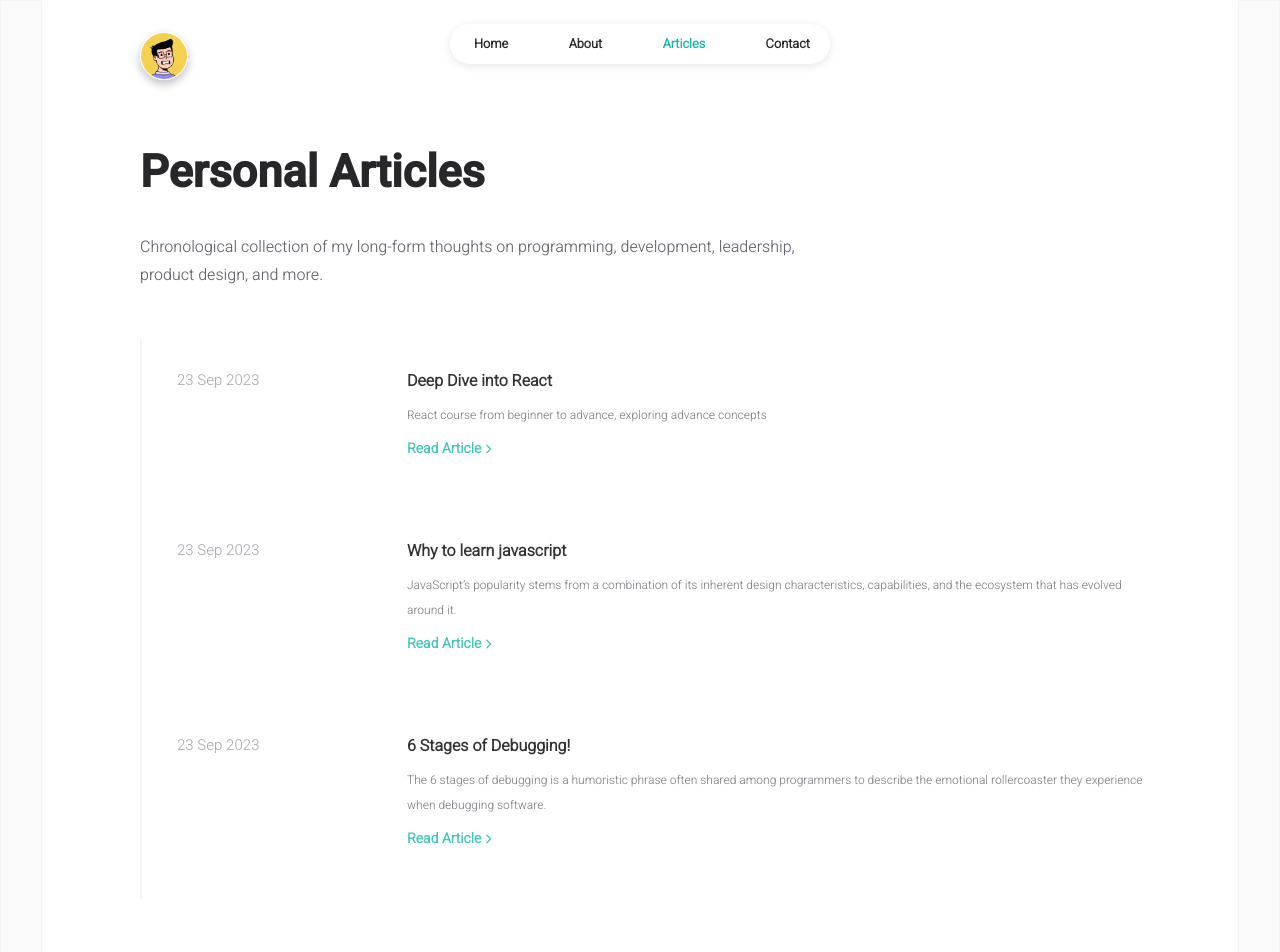
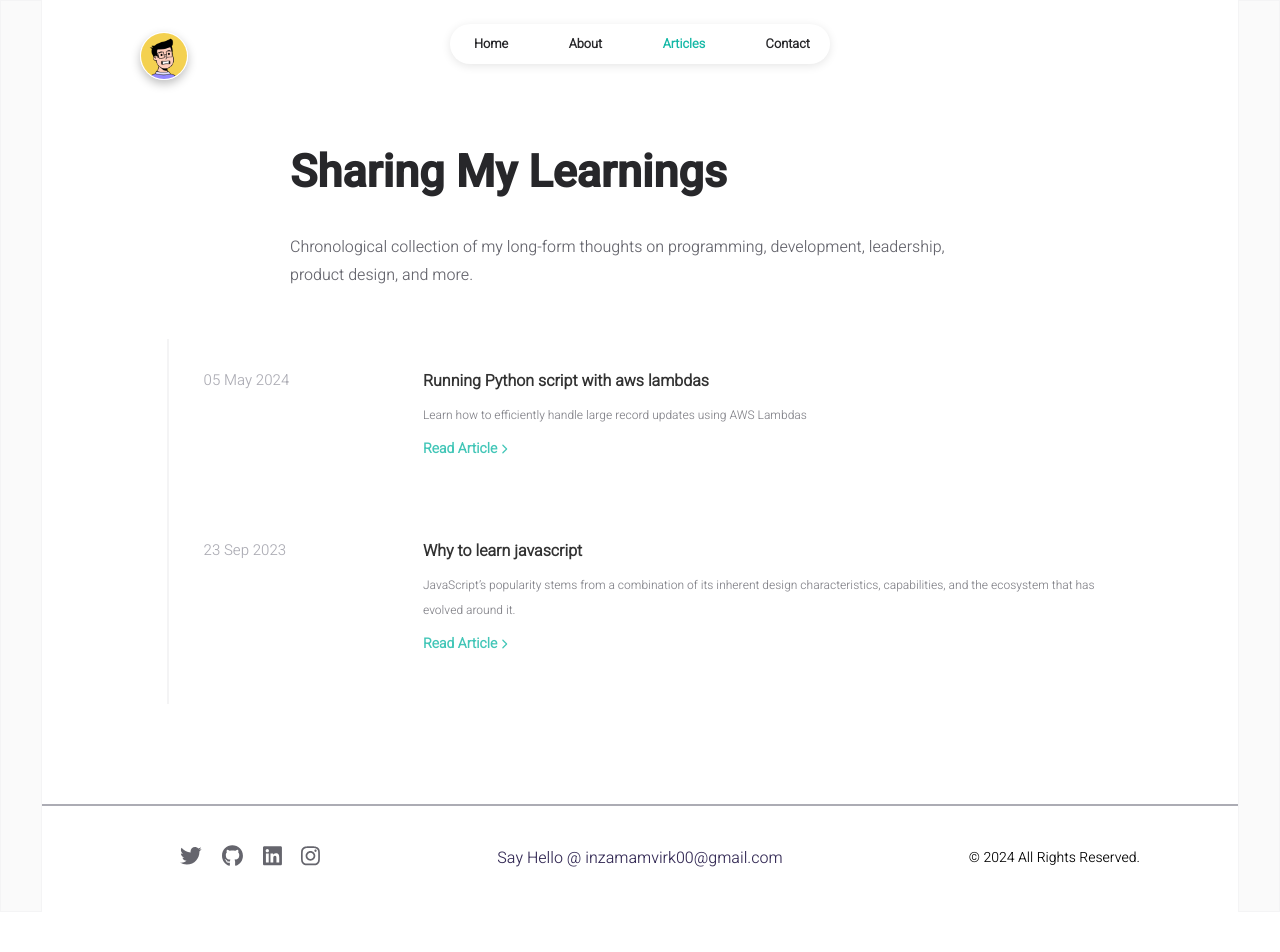
Before and after one commit to inzamam-virk/inzamam-virk.github.io, a React (Create React App) app: page /articles in a window 1280 px wide. Shown: the top 952 px of the page. After the commit the page ends 912 px from the top, so only its background shows below. Built offline with nearby package versions, Linux system fonts and the light colour scheme.

Commit message:
update articles section

```diff
--- a/src/components/articles/article.jsx
+++ b/src/components/articles/article.jsx
@@ -15,7 +15,7 @@ const Article = (props) => {
 					<div className="article-date">{date}</div>
 				</div>
 
-				<Link to={link}>
+				<a href={link} target="_blank" rel="noopener noreferrer">
                     <div className="article-right-side">
                         <div className="article-title">{title}</div>
                         <div className="article-description">{description}</div>
@@ -27,7 +27,7 @@ const Article = (props) => {
                             />
                         </div>
                     </div>
-				</Link>
+                </a>
 			</div>
 		</React.Fragment>
 	);
--- a/src/data/articles.js
+++ b/src/data/articles.js
@@ -3,16 +3,17 @@ import Content from "./articles/ContentPage";
 
 function article_1() {
 	return {
-		date: "23 Sep 2023",
-		title: "Deep Dive into React",
+		date: "05 May 2024",
+		title: "Running Python script with aws lambdas",
 		description:
-			"React course from beginner to advance, exploring advance concepts",
+			"Learn how to efficiently handle large record updates using AWS Lambdas",
 		keywords: [
-			"Deep Dive into React",
-			"Inzamam",
-			"InzamamVirk",
+			"python",
+			"script",
+			"aws lambda",
 			"Inzamam Virk",
 		],
+		link:'https://inzamamvirk.hashnode.dev/running-python-script-with-aws-lambdas',
 		style: `
 				.article-content {
 					display: flex;
@@ -24,10 +25,7 @@ function article_1() {
 					align-self: center;
 					outline: 2px solid red;
 				}
-				`,
-		body: (
-			<Content/>
-		),
+				`
 	};
 }
 
@@ -43,6 +41,7 @@ function article_2() {
 			"InzamamVirk",
 			"Inzamam Virk",
 		],
+		link:'',
 		style: `
 				.article-content {
 					display: flex;
@@ -54,50 +53,11 @@ function article_2() {
 					align-self: center;
 					outline: 2px solid red;
 				}
-				`,
-		body: (
-			<React.Fragment>
-				<div className="article-content">
-					<div className="paragraph">Coming soon! Be connected!</div>
-					{/* <img
-						src="https://picsum.photos/200/300"
-						alt="random"
-						className="randImage"
-					/> */}
-				</div>
-			</React.Fragment>
-		),
+				`
 	};
 }
 
-function article_3() {
-	return {
-		date: "23 Sep 2023",
-		title: "6 Stages of Debugging!",
-		description:
-			"The 6 stages of debugging is a humoristic phrase often shared among programmers to describe the emotional rollercoaster they experience when debugging software.",
-		style: ``,
-		keywords: [
-			"6 Stages of Debugging!",
-			"Inzamam",
-			"Inzamam V",
-			"Inzamam Virk",
-		],
-		body: (
-			<React.Fragment>
-				<div className="article-content">
-					<div className="paragraph">Coming soon! Be connected!</div>
-					{/* <img
-						src="https://picsum.photos/200/300"
-						alt="random"
-						className="randImage"
-					/> */}
-				</div>
-			</React.Fragment>
-		),
-	};
-}
 
-const myArticles = [article_1, article_2, article_3];
+const myArticles = [article_1, article_2];
 
 export default myArticles;
--- a/src/data/user.js
+++ b/src/data/user.js
@@ -32,7 +32,7 @@ const INFO = {
 	},
 
 	articles: {
-		title: "Personal Articles",
+		title: "Sharing My Learnings",
 		description:
 			"Chronological collection of my long-form thoughts on programming, development, leadership, product design, and more.",
 	},
--- a/src/pages/articles.jsx
+++ b/src/pages/articles.jsx
@@ -40,7 +40,7 @@ const Articles = () => {
 					</div>
 
 					<div className="articles-main-container">
-						<div className="title articles-title">
+						<div className="title articles-title" >
 							{INFO.articles.title}
 						</div>
 
@@ -60,7 +60,7 @@ const Articles = () => {
 											date={article().date}
 											title={article().title}
 											description={article().description}
-											link={"/article/" + (index + 1)}
+											link={article().link}
 										/>
 									</div>
 								))}
--- a/src/pages/styles/articles.css
+++ b/src/pages/styles/articles.css
@@ -15,9 +15,9 @@
 
 .articles-main-container {
 	display: flex;
+	align-items: center;
 	flex-direction: column;
 	height: 100%;
-	margin: 0;
 	padding-top: 120px;
 }
 
```
Lines whose indentation alone changed are shown as unchanged.
